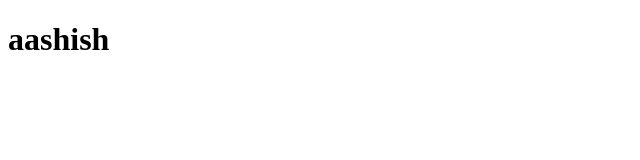
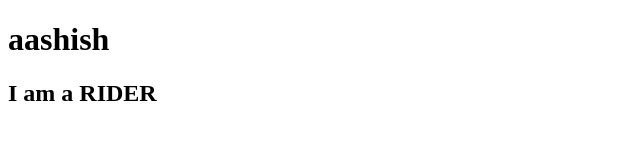
Before and after one commit to aashish44/aashish44.github.io, a plain HTML site: page index.html in a window 1280 px wide. Shown: the whole page, without its empty margins (0-640 px from the left). Drawn offline with Linux system fonts and the light colour scheme.

Commit message:
rider
rider

```diff
--- a/index.html
+++ b/index.html
@@ -8,5 +8,6 @@
 </head>
 <body>
     <h1>aashish</h1>
+    <h2>I am a RIDER</h2>
 </body>
 </html>
```
